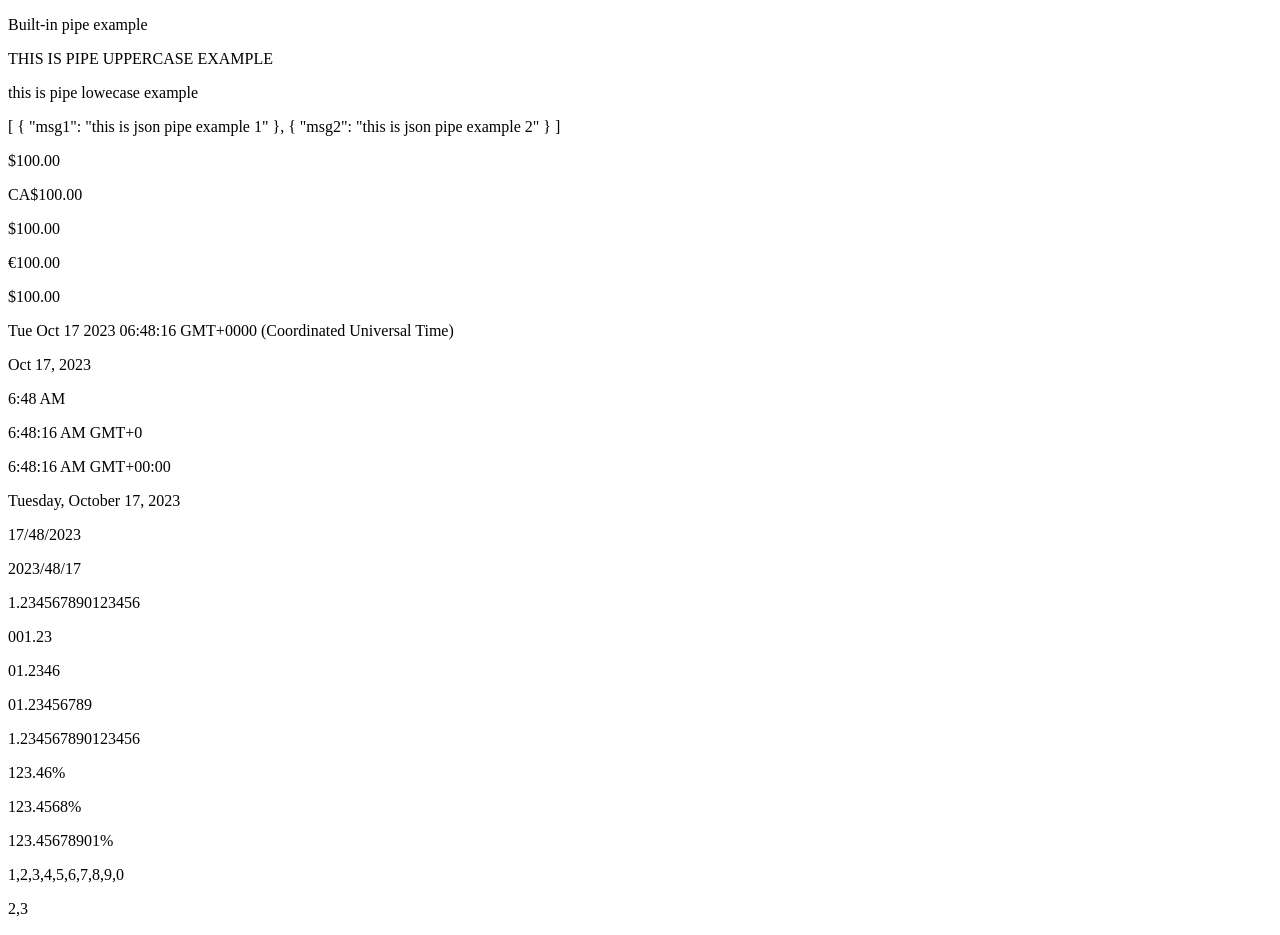
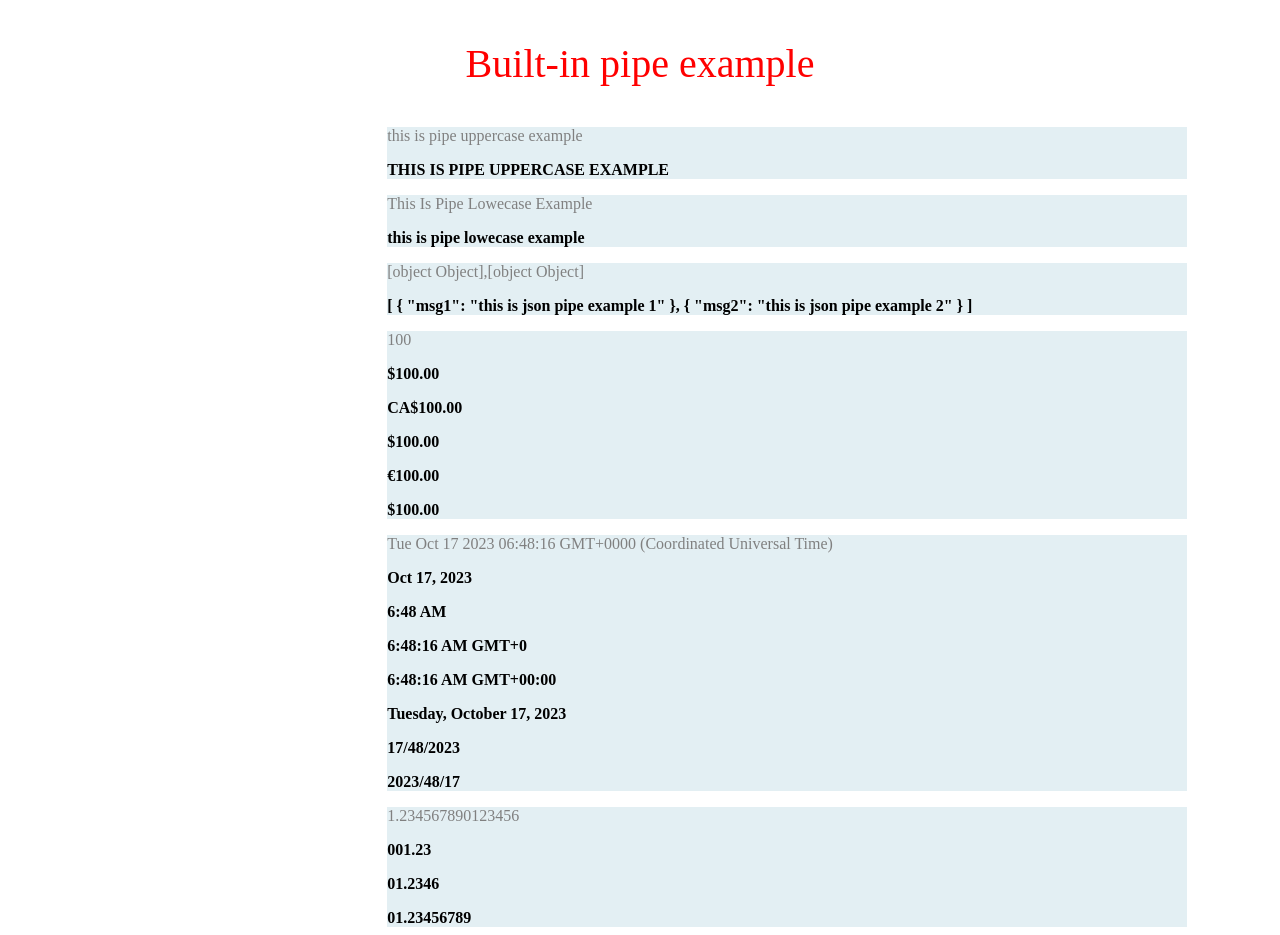
Before and after one commit to Jinal207/AngularTraining, an Angular app: page / in a window 1280 px wide. Shown: the top 935 px of the page. Built offline with nearby package versions, Linux system fonts and the light colour scheme.

Commit message:
final inbuilt pipe commit

```diff
--- a/src/app/built-pipe/built-pipe.component.css
+++ b/src/app/built-pipe/built-pipe.component.css
@@ -1,3 +1,30 @@
-label{
-  color:blue
+.container {
+  margin-left: 30%;
 }
+
+.main {
+  color: grey;
+  width: 600px;
+}
+
+.result {
+  font-weight: bold;
+}
+
+.uppercase,
+.lowercase,
+.date,
+.currency,
+.json,
+.decimal,
+.percentage,
+.slice {
+  background-color: rgb(227, 239, 243);
+  width: 800px;
+}
+
+.heading {
+  font-size: 40px;
+  text-align: center;
+  color: red;
+}
--- a/src/app/built-pipe/built-pipe.component.html
+++ b/src/app/built-pipe/built-pipe.component.html
@@ -1,32 +1,41 @@
 <div>
-  <p>Built-in pipe example</p>
+  <p class="heading">Built-in pipe example</p>
+
+  <div class="container">
     <div class="uppercase">
       <!-- <label for="inp1">Add string to change into Uppercase</label> -->
-    <p>{{inp1|uppercase}}</p>
+      <p class="main">{{inp1}}</p>
+      <p class="result">{{inp1|uppercase}}</p>
     </div>
 
     <div class="lowercase">
       <!-- <label for="inp2">Add string to change into Uppercase</label> -->
-    <p>{{inp2|lowercase}}</p>
+      <p class="main">{{inp2}}</p>
+      <p class="result">{{inp2|lowercase}}</p>
     </div>
 
     <div class="json">
       <!-- <label for="inp3">Add string to change into Uppercase</label> -->
-    <p>{{inp3|json}}</p>
+      <p class="main">{{inp3}}</p>
+      <p class="result"> {{inp3|json}}</p>
     </div>
 
     <div class="currency">
       <!-- <label for="inp1">Add string to change into Uppercase</label> -->
+      <p class="main">{{inp4}}</p>
+      <div class="result">
         <p>{{inp4|currency}}</p>
         <p>{{inp4|currency:'CAD'}}</p>
         <p>{{inp4|currency:'CAD':"symbol-narrow"}}</p>
         <p>{{inp4|currency:'EUR'}}</p>
         <p>{{inp4|currency:'USD'}}</p>
       </div>
+    </div>
 
     <div class="date">
       <!-- <label for="inp1">Add string to change into Uppercase</label> -->
-    <p>{{inp5}}</p>
+      <p class="main">{{inp5}}</p>
+      <div class="result">
         <p>{{inp5|date}}</p>
         <p>{{inp5|date:'shortTime'}}</p>
         <p>{{inp5|date:'longTime'}}</p>
@@ -35,34 +44,42 @@
         <p>{{inp5|date:'d/m/y'}}</p>
         <p>{{inp5|date:'yyyy/mm/dd'}}</p>
       </div>
-
-
-  <div class="decimal">
-    <!-- <label for="inp1">Add string to change into Uppercase</label> -->
-    <p>{{inp6}}</p>
-    <p>{{inp6|number:'3.1-2'}}</p>
-    <p>{{inp6|number:'2.1-4'}}</p>
-    <p>{{inp6|number:'2.4-8'}}</p>
     </div>
 
 
     <div class="decimal">
       <!-- <label for="inp1">Add string to change into Uppercase</label> -->
+      <p class="main">{{inp6}}</p>
+      <div class="result">
+        <p>{{inp6|number:'3.1-2'}}</p>
+        <p>{{inp6|number:'2.1-4'}}</p>
+        <p>{{inp6|number:'2.4-8'}}</p>
+      </div>
+    </div>
+
+
+    <div class="percentage">
+      <!-- <label for="inp1">Add string to change into Uppercase</label> -->
       <p>{{inp6}}</p>
+      <div class="result">
         <p>{{inp6|percent:'3.1-2'}}</p>
         <p>{{inp6|percent:'2.1-4'}}</p>
         <p>{{inp6|percent:'2.4-8'}}</p>
+      </div>
     </div>
 
 
     <div class="slice">
       <!-- <label for="inp1">Add string to change into Uppercase</label> -->
-    <p>{{inp7}}</p>
+      <p class="main">{{inp7}}</p>
+      <div class="result">
         <p>{{inp7|slice:1:3}}</p>
         <p>{{inp7|slice:0:3}}</p>
         <p>{{inp7|slice:3}}</p>
         <p>{{inp7|slice:3:-1}}</p>
+      </div>
 
+    </div>
   </div>
 
 
```
Also changed, not shown: src/app/built-pipe/built-pipe.component.ts (+7 -7 lines). Lines whose indentation alone changed are shown as unchanged.
